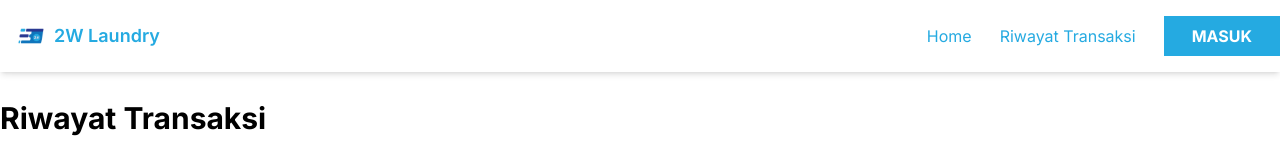
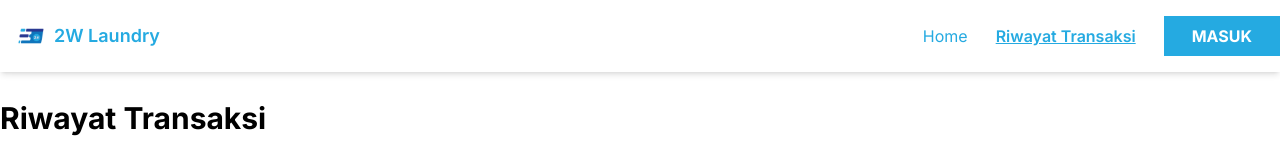
Before and after one commit to rasyadanfz/Wasche-waschen, a Next.js app: page /riwayat-transaksi in a window 1280 px wide. Shown: the top 150 px of the page. Built offline with nearby package versions, Linux system fonts and the light colour scheme; no server answers; the database is empty.

Commit message:
feat: try add navbar

```diff
--- a/src/app/components/Navbar.tsx
+++ b/src/app/components/Navbar.tsx
@@ -3,9 +3,10 @@
 import Image from "next/image";
 import Link from "next/link";
 import { useEffect, useState } from "react";
+import { usePathname } from "next/navigation";
 
 const Navbar = () => {
-  const [pathName, setPathName] = useState();
+  const [pathName, setPathName] = useState("");
   const [isTop, setIsTop] = useState(true);
   const [isOpen, setIsOpen] = useState(false);
 
@@ -33,6 +34,12 @@ const Navbar = () => {
     window.addEventListener("scroll", handleScroll);
     return () => window.removeEventListener("scroll", handleScroll);
   }, []);
+
+  const currentPathName = usePathname();
+
+  useEffect(() => {
+    setPathName(currentPathName);
+  }, [currentPathName]);
 
   const navbarData = [
     {
@@ -77,7 +84,7 @@ const Navbar = () => {
                         isTop ? "text-primary" : "text-white"
                       }
                       ${
-                        pathName === item.link && "font-semibold"
+                        pathName === item.link && "font-semibold underline"
                       }`}
                     >
                       {item.label}
```
